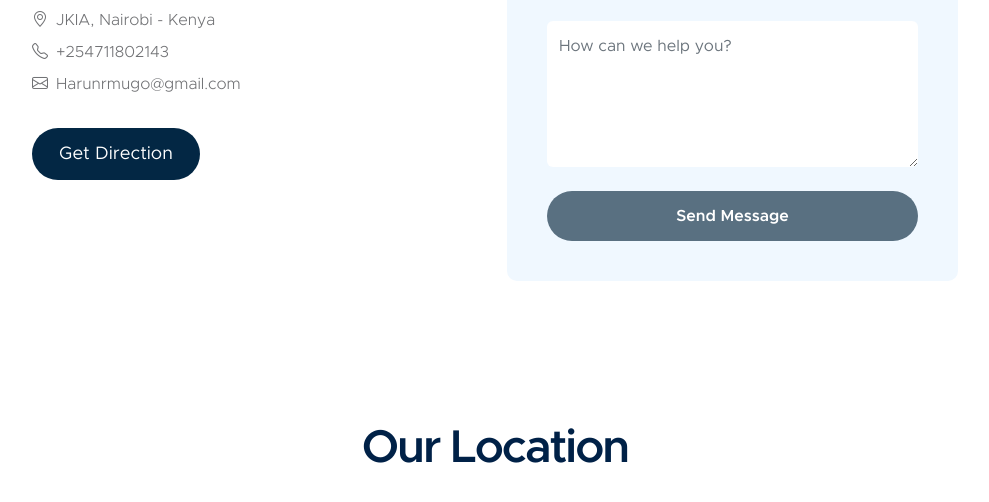
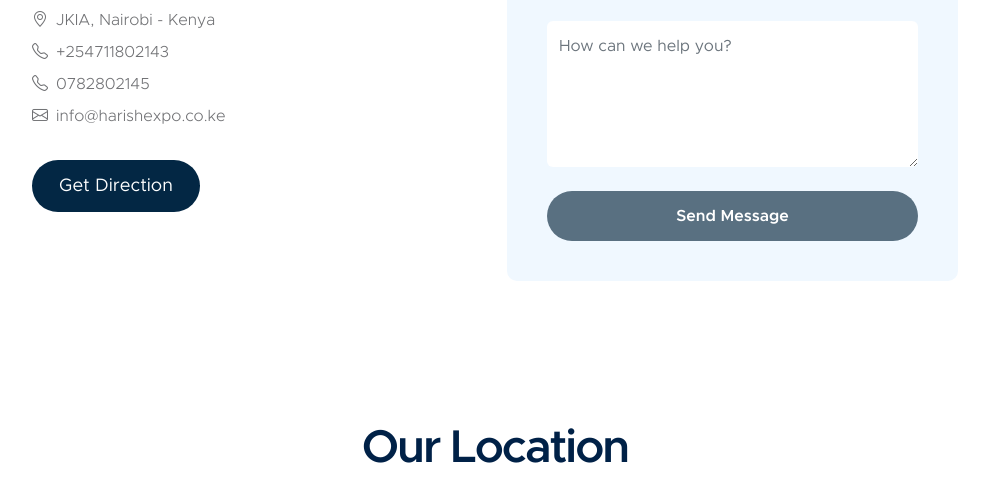
Before and after one commit to Cossy-legends/Harish2, a plain HTML site: page about.html in a window 1280 px wide. Shown: the part 1594-2096 px from the top of the page, without its empty margins (145-1134 px from the left). Drawn offline with Linux system fonts and the light colour scheme; grey boxes are pictures that could not be loaded.

Commit message:
Update about.html

```diff
--- a/about.html
+++ b/about.html
@@ -45,8 +45,8 @@ https://templatemo.com/tm-581-kind-heart-charity
                         <p class="d-flex mb-0">
                             <i class="bi-envelope me-2"></i>
 
-                            <a href="mailto:Harunmugo@gmail.com.com">
-                                Harunrmugo@gmail.com
+                            <a href="mailto:info@harishexpo.co.ke">
+                                info@harishexpo.co.ke
                             </a>
                         </p>
                     </div>
@@ -205,11 +205,19 @@ From handling documentation to coordinating international deliveries, our experi
                                         </a>
                                     </p>
 
+                                    <p class="d-flex mb-2">
+                                        <i class="bi-telephone me-2"></i>
+
+                                        <a href="tel:0782802145">
+                                            0782802145
+                                        </a>
+                                    </p>
+
                                     <p class="d-flex">
                                         <i class="bi-envelope me-2"></i>
 
-                                        <a href="mailto:Harunmugo@yourgmail.com">
-                                            Harunrmugo@gmail.com
+                                        <a href="mailto:info@harishexpo.co.ke">
+                                            info@harishexpo.co.ke
                                         </a>
                                     </p>
 
```
